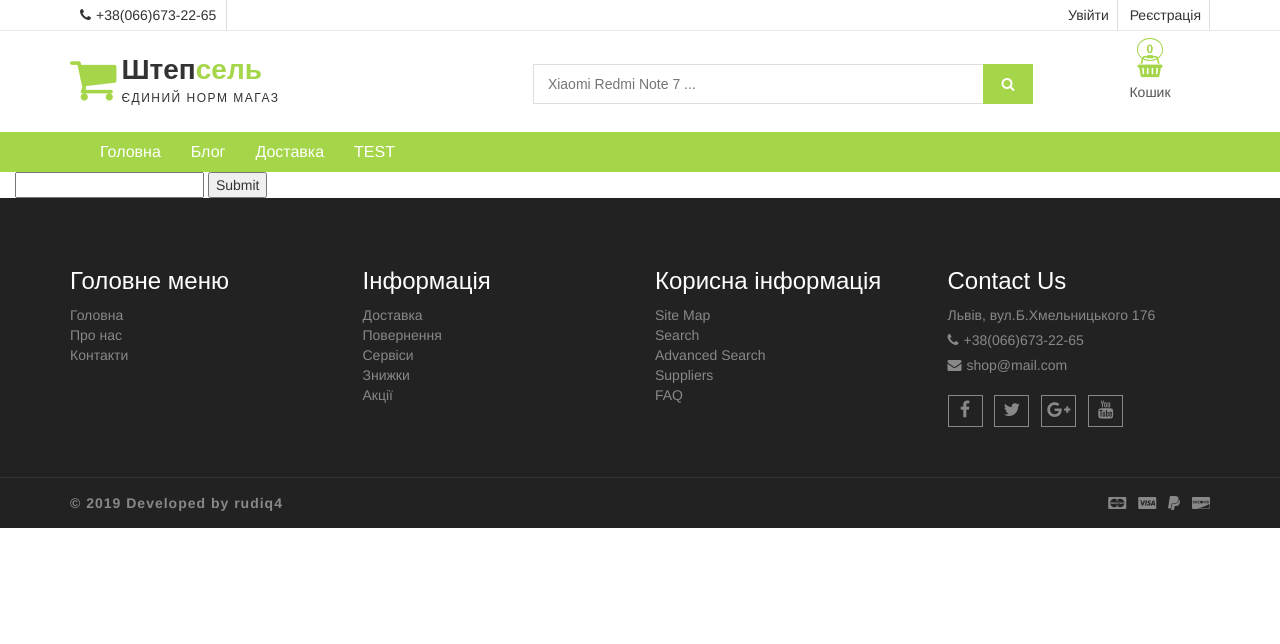
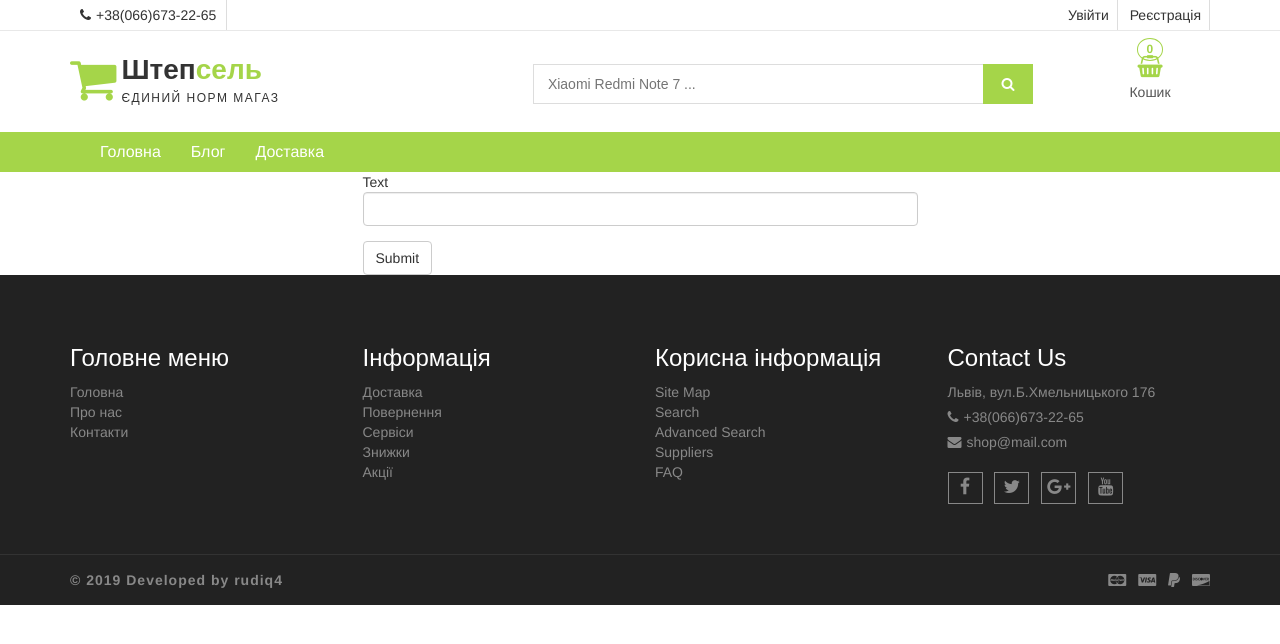
Before and after one commit to rudiq4/shop_restyling, a Django app: page /add_review/ in a window 1280 px wide. Shown: the top 644 px of the page. Run offline with Django 3.2, Linux system fonts and the light colour scheme; some libraries are stand-ins or nearby versions.

Commit message:
realise review for products 70%

```diff
--- a/main/forms.py
+++ b/main/forms.py
@@ -2,9 +2,12 @@ from django import forms
 from .models import Review
 
 
-class AddReviewForm(forms.Form):
+class AddReviewForm(forms.ModelForm):
+    class Meta:
+        model = Review
+        fields = ['text']
+
+        widgets = {'text': forms.TextInput(attrs={'class': 'form-control'})}
+
     text = forms.CharField(max_length=1000)
-
-    def save(self):
-        new_review = Review.objects.create(text=self.cleaned_data['text'])
-        return new_review
+    text.widget.attrs.update({'class': 'form-control'})
--- a/main/urls.py
+++ b/main/urls.py
@@ -9,7 +9,6 @@ app_name = 'main'
 
 urlpatterns = [
                   path('add_review/', AddReview.as_view(), name='add_review'),
-                  url(r'^test/$', views.test, name='test'),
                   url(r'^$', views.product_list, name='ProductList'),
                   url(r'^(?P<category_slug>[-\w]+)/$', views.product_list, name='ProductListByCategory'),
                   url(r'^(?P<id>\d+)/(?P<slug>[-\w]+)/$', views.product_detail, name='ProductDetail'),
--- a/main/views.py
+++ b/main/views.py
@@ -1,4 +1,4 @@
-from django.shortcuts import render, get_object_or_404, render_to_response, HttpResponseRedirect
+from django.shortcuts import render, get_object_or_404, render_to_response, HttpResponseRedirect, redirect
 from django.http import HttpResponse
 from .models import Category, Product, Review
 from cart.forms import CartAddProductForm
@@ -57,35 +57,12 @@ def product_detail(request, id, slug):
 class AddReview(View):
     def get(self, request):
         form = AddReviewForm
-        return render(request, 'shop/product/add_review.html', context={'form':form})
+        return render(request, 'shop/product/add_review.html', context={'form': form})
 
+    def post(self, request):
+        bound_form = AddReviewForm(request.POST)
 
-# def add_review(request):
-#     # if this is a POST request we need to process the form data
-#     if request.method == 'POST':
-#         # create a form instance and populate it with data from the request:
-#         form = AddReviewForm(request.POST)
-#         # check whether it's valid:
-#         if form.is_valid():
-#             # process the data in form.cleaned_data as required
-#             # ...
-#             # redirect to a new URL:
-#             return HttpResponseRedirect('shop/product/list.html')
-#
-#     # if a GET (or any other method) we'll create a blank form
-#     else:
-#         form = AddReviewForm()
-#
-#     return render(request, 'name.html', {'form': form})
-
-
-def test(request):
-    print('Рандомна фраза яка буде в консолі')
-    template = 'shop/test.html'
-    randint = random.randint(0, 10)
-    names = ['Zenik', 'Orko', 'Misha', 'Slavko']
-    date_and_time = datetime.datetime.now()
-    context = {'random_digit': randint,
-               'date_and_time': date_and_time,
-               'names': names}
-    return render(request, template, context)
+        if bound_form.is_valid():
+            new_review = bound_form.save()
+            return redirect(new_review)
+        return render(request, 'shop/product/add_review.html', context={'form':bound_form})
--- a/templates/shop/base/header.html
+++ b/templates/shop/base/header.html
@@ -79,7 +79,6 @@
                         <li><a href="{% url "main:ProductList" %}">Головна</a></li>
                         <li><a href="{% url "blog_app:BlogList" %}">Блог</a></li>
                         <li><a href="#">Доставка</a></li>
-                        <li><a href="{% url "main:test" %}">TEST</a></li>
                     </ul>
                 </div>
             </div>
--- a/templates/shop/product/add_review.html
+++ b/templates/shop/product/add_review.html
@@ -6,13 +6,23 @@
 {% block content %}
     <form action="{% url 'main:add_review' %}" method="post" class="aa-review-form">
         {% csrf_token %}
-        {#        <div class="form-group">#}
-        {#            <label for="message">Ваш відгук</label>#}
-        {#            <textarea class="form-control" rows="3" id="message"></textarea>#}
-        {#        </div>#}
-        {#        <button type="submit" class="btn btn-default aa-review-submit">Submit#}
-        {#        </button>#}
-        {{ form.text }}
-        <button type="submit">Submit</button>
+        {% if fields.errors %}
+            <div class="alert alert-danger">
+                {{ field.errors }}
+            </div>
+        {% endif %}
+        <div class="container">
+            <div class="row">
+                <div class="col-md-6 col-md-offset-3">
+                    {% for field in form %}
+                        <div class="form-group">
+                            {{ field.label }}
+                            {{ field }}
+                        </div>
+                    {% endfor %}
+                    <button type="submit" class="btn btn-default aa-review-submit">Submit</button>
+                </div>
+            </div>
+        </div>
     </form>
 {% endblock %}
```
Also changed, not shown: templates/shop/test.html (deleted, +0 -19 lines).
